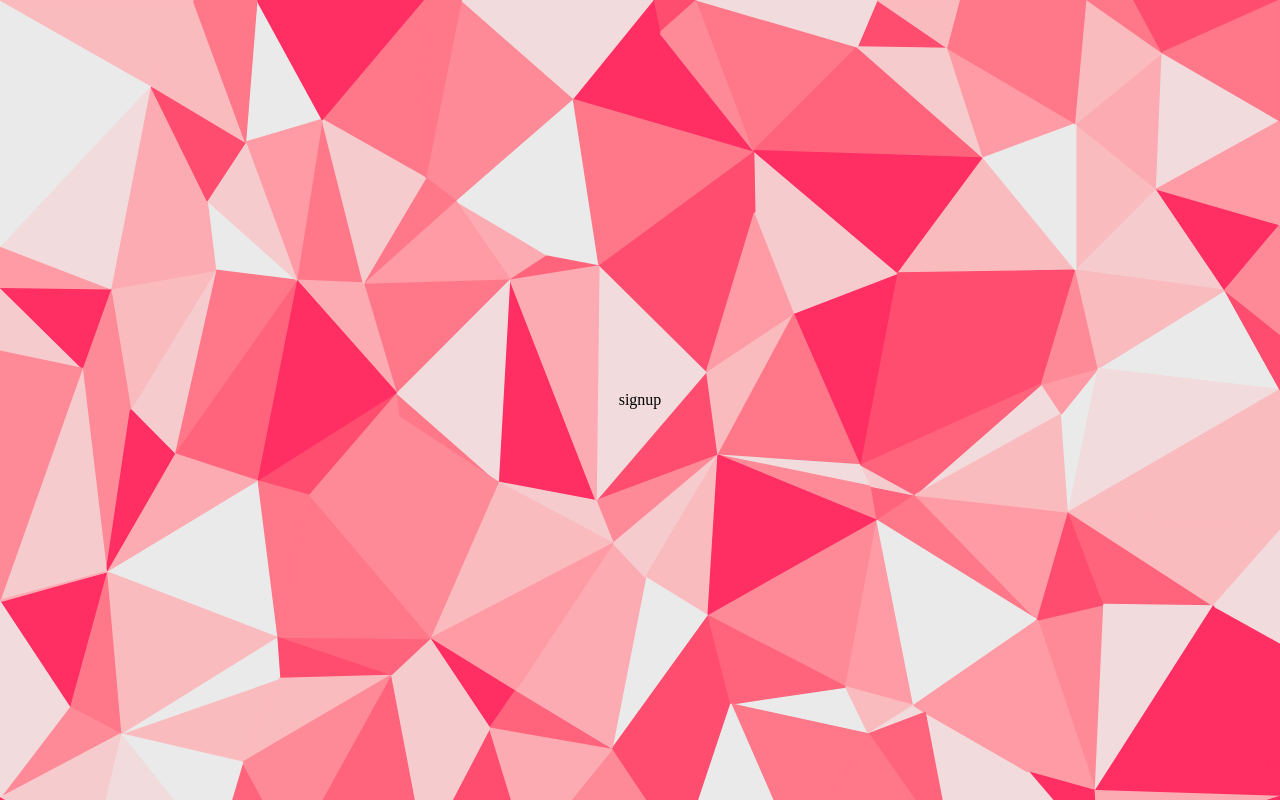
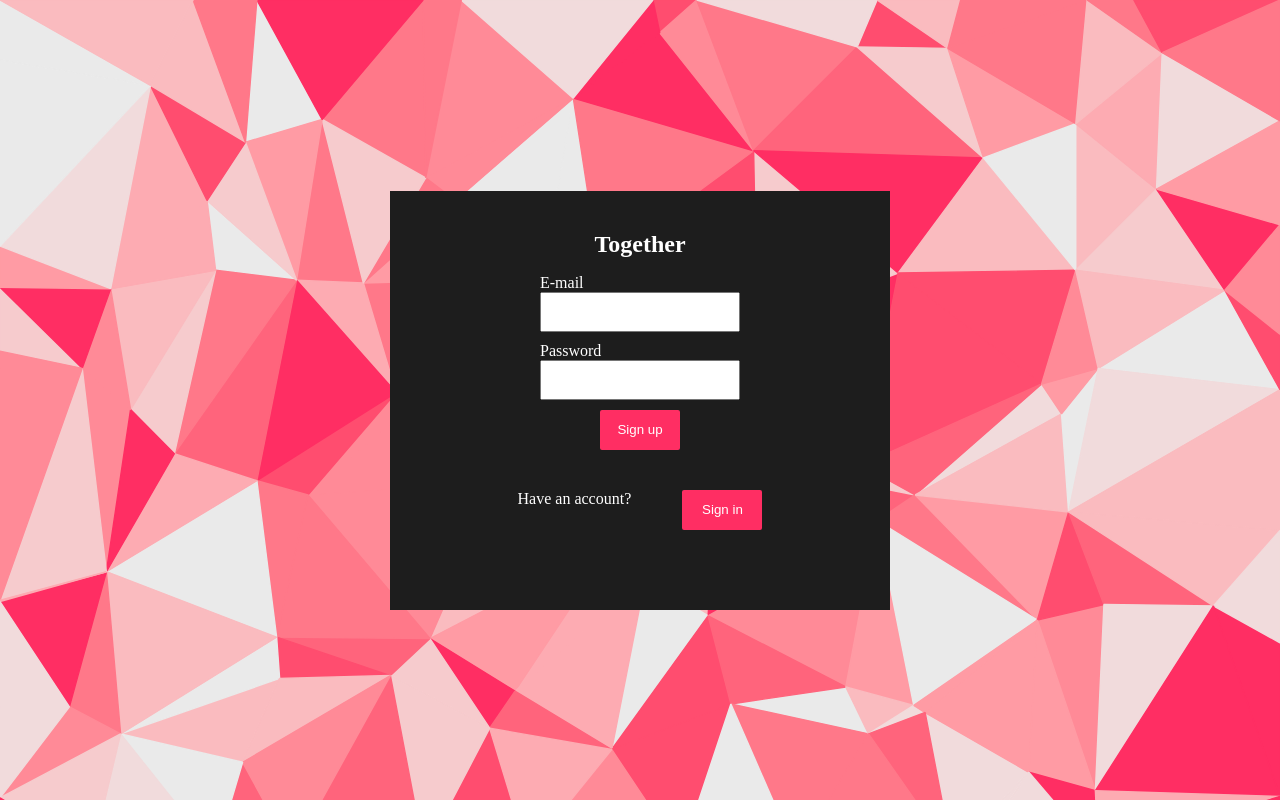
Before and after one commit to Zeeroon-e/Together, a React (Vite) app: page /signup in a window 1280 px wide. Built offline with nearby package versions, Linux system fonts and the light colour scheme.

Commit message:
dockerinstalled

```diff
--- a/src/components/SignupBox.tsx
+++ b/src/components/SignupBox.tsx
@@ -1,8 +1,44 @@
-import React from 'react'
+import { useState } from 'react';
+import { useNavigate } from 'react-router-dom'
+import './signupbox.scss'
+function SignupBox() {
+    const navigate = useNavigate();
+    const [modal, setModal] = useState(false);
 
-function SignupBox() {
+    const toggleModal = () => {
+        setModal(!modal)
+    }
+
+    const redirectLogin = () => {
+        navigate('/');
+    }
+
   return (
-    <div>
+    <div className='login-container'>
+        <h2>Together</h2>
+        <div className='input-field'>
+            <label>E-mail</label>
+            <input type="text"  className='email-input'/>
+        </div>
+        <div className='input-field'>
+            <label>Password</label>
+            <input type="text"  className='password-input'/>
+        </div>
+        <button className='sign-in-btn' onClick={toggleModal}>Sign up</button>
+        <div className='signup-section'>
+          <p>Have an account?</p>
+          <button className='sign-in-btn' >Sign in</button>
+        </div>
+        { modal && (
+
+            <div className='modal'>
+                <div className='overlay'>
+                    <p>You have succesfully signed up!</p>
+                    <button onClick={redirectLogin}>Close</button>
+                </div>
+            </div>
+        )}
+
 
     </div>
   )
--- /dev/null
+++ b/src/components/signupbox.scss
@@ -0,0 +1,9 @@
+.modal{
+    display: flex;
+    justify-content: center;
+    align-items: center;
+    width: 65%;
+    height: 60%;
+    position: absolute;
+    background-color: rgb(29, 29, 29);
+}
--- a/src/views/SignUp.tsx
+++ b/src/views/SignUp.tsx
@@ -1,9 +1,17 @@
-import React from 'react'
+import { useState } from 'react';
+import SignupBox from '../components/SignupBox';
+
+
 
 function SignUp() {
+    const [openPop, setOpenPop] = useState(false);
+
+    const signUpPressed = () =>{
+        {setOpenPop(true)}
+    }
   return (
     <div>
-      signup
+      <SignupBox />
 
     </div>
   )
```
Also changed, not shown: 2 other files (tests, documents, lock files or other folders).
